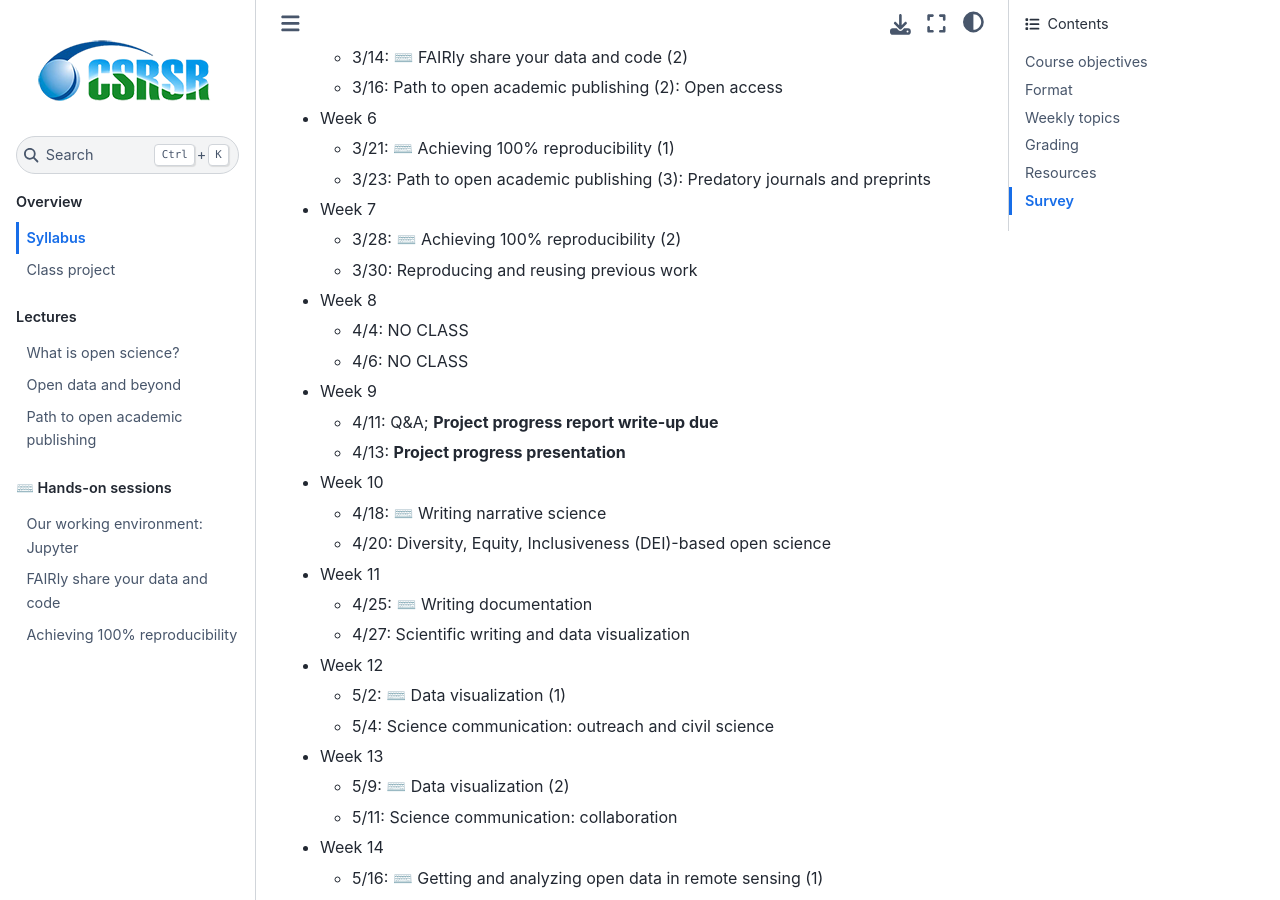
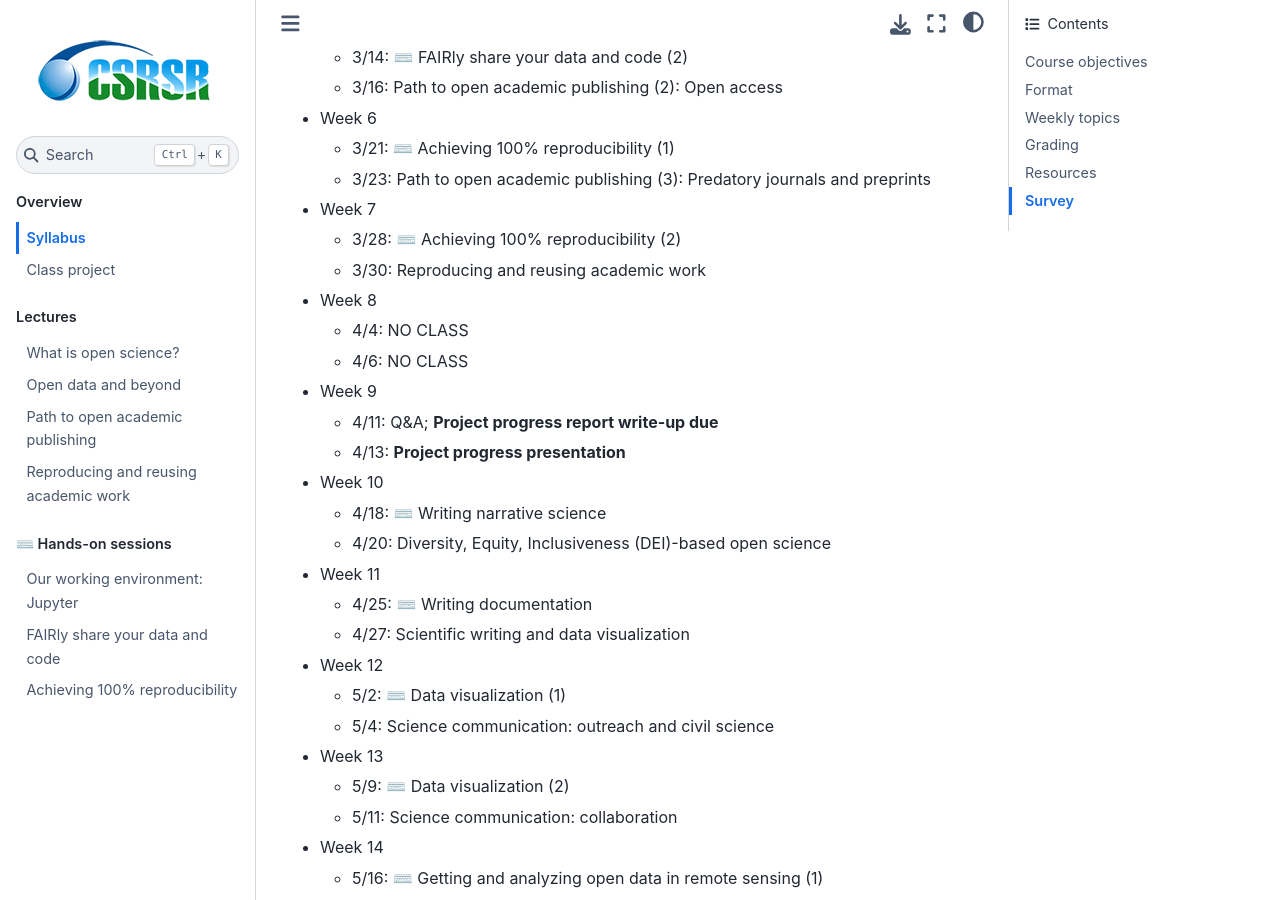
Before and after one commit to whyjz/ncu-open-science, a Jupyter Book: the page built from docs/syllabus.md, in a window 1280 px wide and 900 px high, scrolled down 1813 px. Built offline with Jupyter Book 1.0.4 settings and Sphinx 7.4.7 and the Sphinx Book theme 1.1.4, drawn with Linux system fonts in a browser that asks for light colours.

Commit message:
Add L4 content

```diff
--- a/docs/_toc.yml
+++ b/docs/_toc.yml
@@ -11,6 +11,7 @@ parts:
     - file: lectures/L1-intro
     - file: lectures/L2-opendata
     - file: lectures/L3-openaccess
+    - file: lectures/L4-reproducibility
 
   - caption: ⌨️ Hands-on sessions
     chapters:
--- a/docs/syllabus.md
+++ b/docs/syllabus.md
@@ -59,7 +59,7 @@ This is a tentative schedule; the actual content is subject to change depending
   - 3/23: Path to open academic publishing (3): Predatory journals and preprints
 - Week 7
   - 3/28: ⌨️ Achieving 100% reproducibility (2)
-  - 3/30: Reproducing and reusing previous work
+  - 3/30: Reproducing and reusing academic work
 - Week 8
   - 4/4: NO CLASS
   - 4/6: NO CLASS
```
Also changed, not shown: docs/lectures/L4-reproducibility.md (added, +15 -0 lines).
